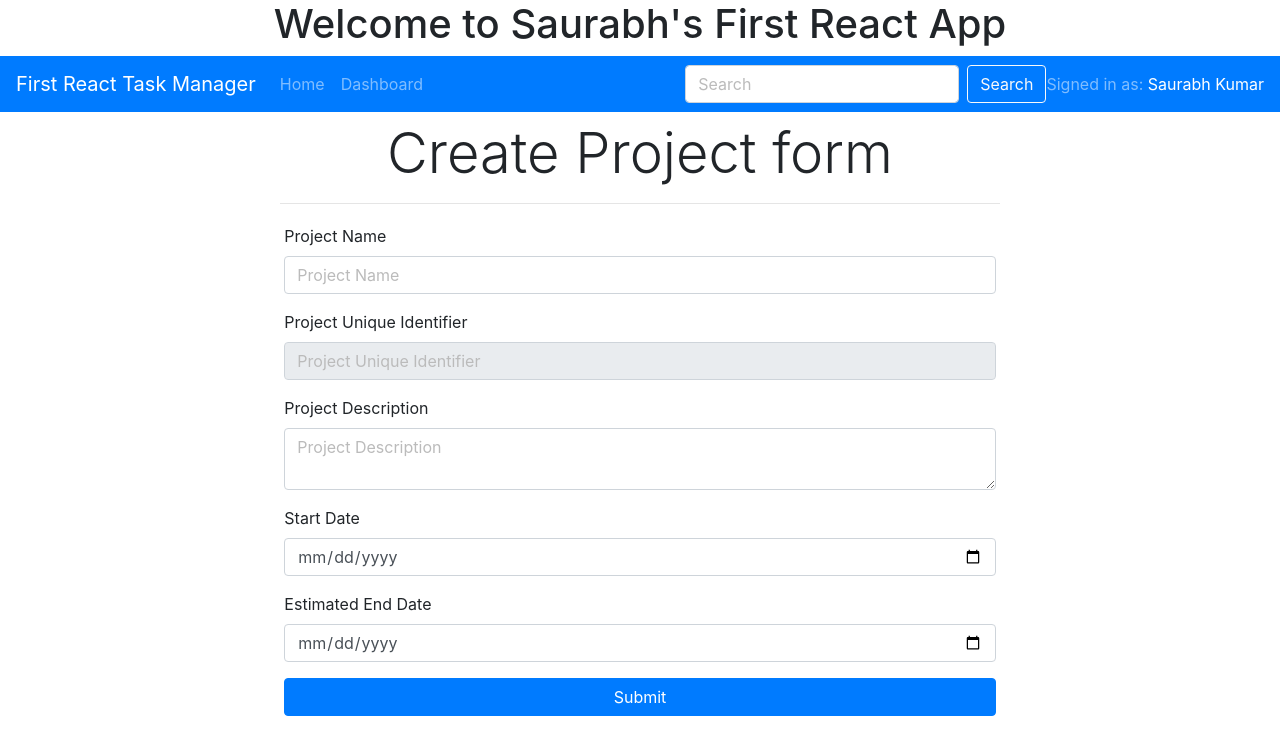
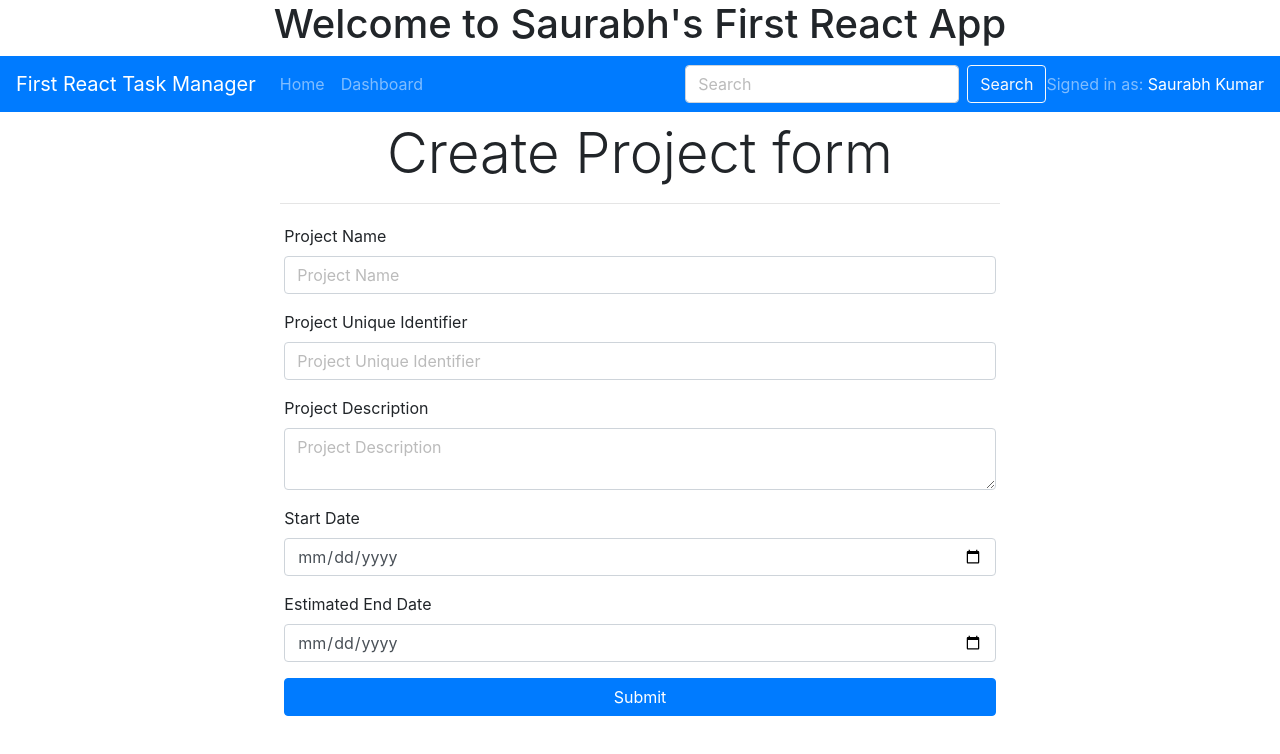
Before and after one commit to saurabhpro/first-react-task-manager-app, a React (Create React App) app: page /addProject in a window 1280 px wide. Shown: the top 754 px of the page. Built offline with nearby package versions, Linux system fonts and the light colour scheme.

Commit message:
fully functional submit of form

```diff
--- a/src/components/project/AddProject.js
+++ b/src/components/project/AddProject.js
@@ -14,11 +14,31 @@ class AddProject extends Component {
       start_date: "",
       end_date: "",
     };
+
+    this.onChange = this.onChange.bind(this);
+    this.onSubmit = this.onSubmit.bind(this);
   }
 
-  onChange(e) {
-    this.setState({ projectName: e.target.value });
+  onChange(event) {
+    // this meants get the target name property and set it to the value property
+    // then setState
+    this.setState({ [event.target.name]: event.target.value });
   }
+  onSubmit(event) {
+    // prevents screen refresh once this event ends
+    event.preventDefault();
+    const newProject = {
+      projectName: this.state.projectName,
+      projectIdentifier: this.state.projectIdentifier,
+      description: this.state.description,
+      start_date: this.state.start_date,
+      end_date: this.state.end_date,
+    };
+
+    //log for test
+    console.log(newProject);
+  }
+
   render() {
     return (
       <Container className="p-2 flex-fill justify-content-center">
@@ -26,7 +46,10 @@ class AddProject extends Component {
           <h5 className="display-4 ">Create Project form</h5>
           <hr />
 
-          <Form className="d-flex-fill p-1 text-left">
+          {
+            // for with onSubmit Action - this.onSubmit can have any arbitary name too like onSave etc
+          }
+          <Form onSubmit={this.onSubmit} className="d-flex-fill p-1 text-left">
             <Form.Group controlId="formProjectName">
               <Form.Label>Project Name</Form.Label>
               <Form.Control
@@ -34,17 +57,18 @@ class AddProject extends Component {
                 placeholder="Project Name"
                 name="projectName"
                 value={this.state.projectName}
-                onChange= {this.onChange.bind(this)}
+                onChange={this.onChange}
               />
             </Form.Group>
             <Form.Group controlId="formProjectIdentifier">
               <Form.Label>Project Unique Identifier</Form.Label>
               <Form.Control
                 as="input"
-                disabled
+                //disabled
                 placeholder="Project Unique Identifier"
                 name="projectIdentifier"
                 value={this.state.projectIdentifier}
+                onChange={this.onChange}
               />
             </Form.Group>
             <Form.Group controlId="formProjectDescription">
@@ -54,6 +78,7 @@ class AddProject extends Component {
                 placeholder="Project Description"
                 name="description"
                 value={this.state.description}
+                onChange={this.onChange}
               />
             </Form.Group>
             <Form.Group controlId="formStartDate">
@@ -62,6 +87,7 @@ class AddProject extends Component {
                 type="date"
                 name="start_date"
                 value={this.state.start_date}
+                onChange={this.onChange}
               />
             </Form.Group>
             <Form.Group controlId="formEndDate">
@@ -70,9 +96,12 @@ class AddProject extends Component {
                 type="date"
                 name="end_date"
                 value={this.state.end_date}
+                onChange={this.onChange}
               />
             </Form.Group>
-            <Button as="input" type="submit" value="Submit" block />{" "}
+            <Button type="submit" block>
+              Submit
+            </Button>
           </Form>
         </div>
       </Container>
--- a/src/components/project/CreateProjectButton.js
+++ b/src/components/project/CreateProjectButton.js
@@ -7,7 +7,7 @@ const CreateProjectButton = () => {
   return (
     <React.Fragment>
       <Link to="/addProject">
-        <Button href="ProjectForm.html" className="btn btn-lg btn-info">
+        <Button className="btn btn-lg btn-info">
           Create a Project
         </Button>
       </Link>
```
